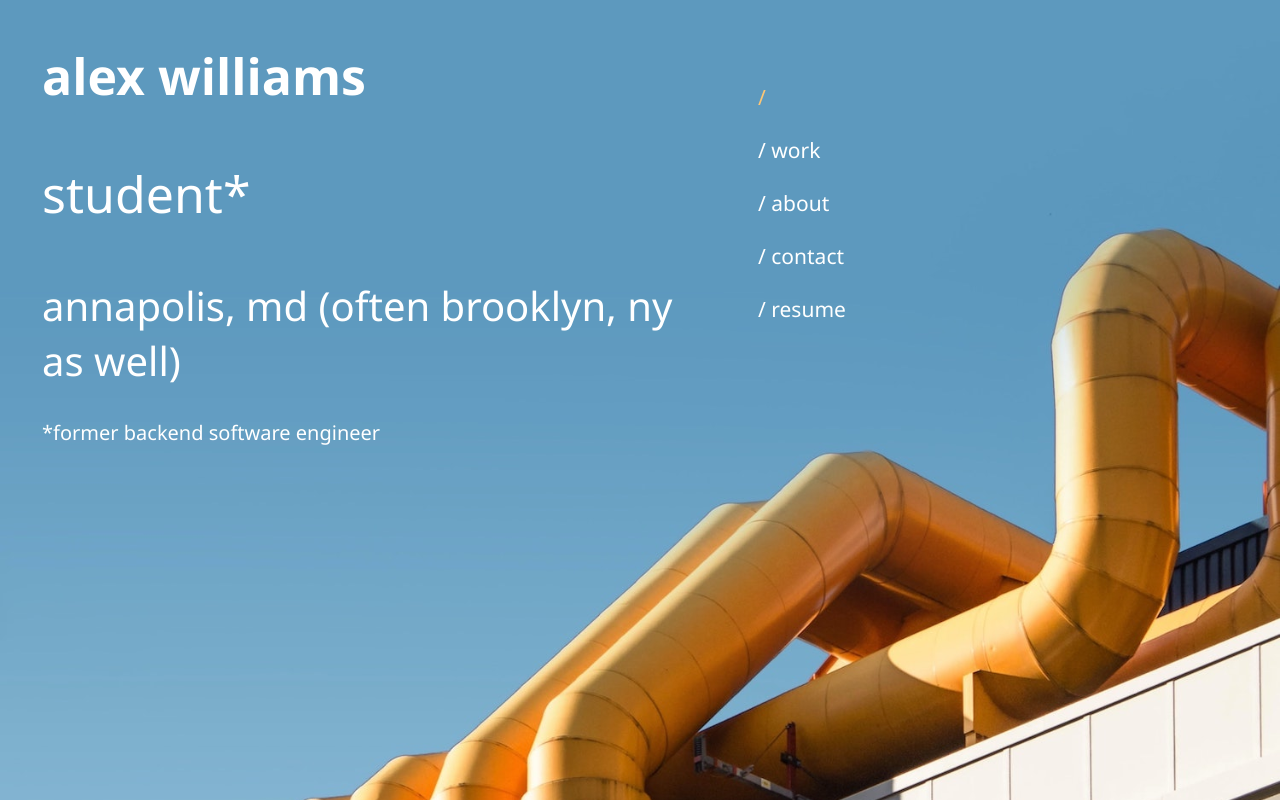
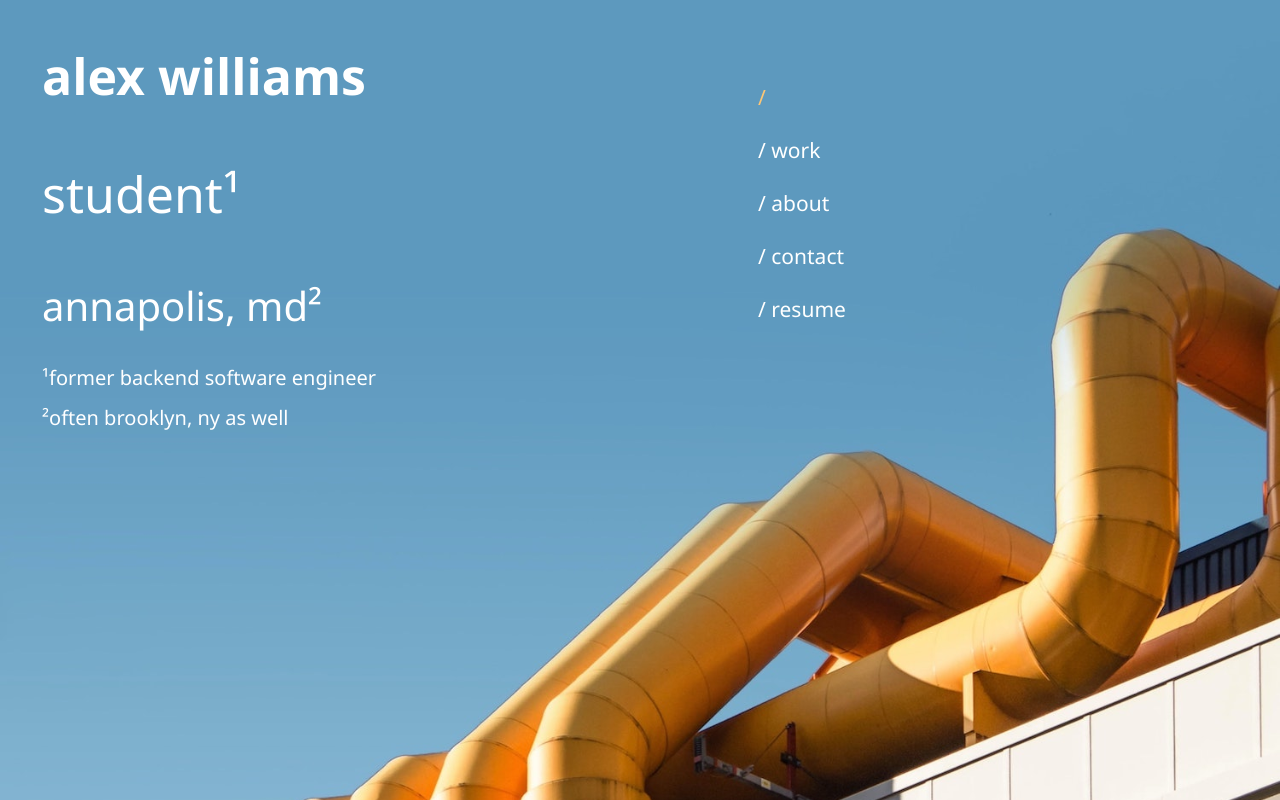
Before and after one commit to williamsalex/website-v2, a React (Create React App) app: page / in a window 1280 px wide. Built offline with nearby package versions, Linux system fonts and the light colour scheme.

Commit message:
restyled main page

```diff
--- a/src/Home.js
+++ b/src/Home.js
@@ -4,10 +4,11 @@ export default function Home() {
     return (
       <div className = 'content'>
         <h1 className = "title">alex williams</h1>
-        <p className = 'title'>student*</p>
-        <p className = 'subtitle'>annapolis, md (often brooklyn, ny as well)</p>
+        <p className = 'title'>student¹</p>
+        <p className = 'subtitle'>annapolis, md²</p>
         <br/>
-        <p className = 'tinytitle'>*former backend software engineer</p>
+        <p className = 'tinytitle'>¹former backend software engineer</p>
+        <p className = 'tinytitle'>²often brooklyn, ny as well</p>
       </div>
     )
   }
```
